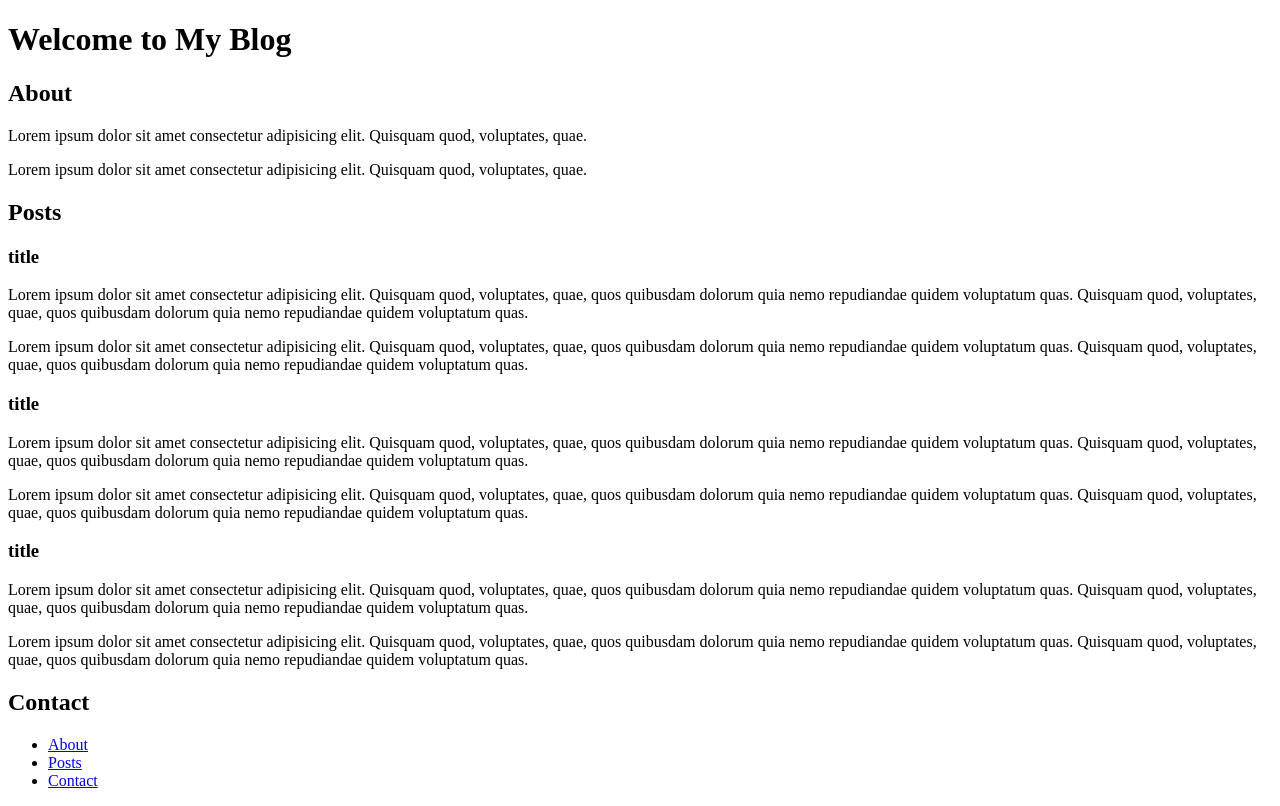
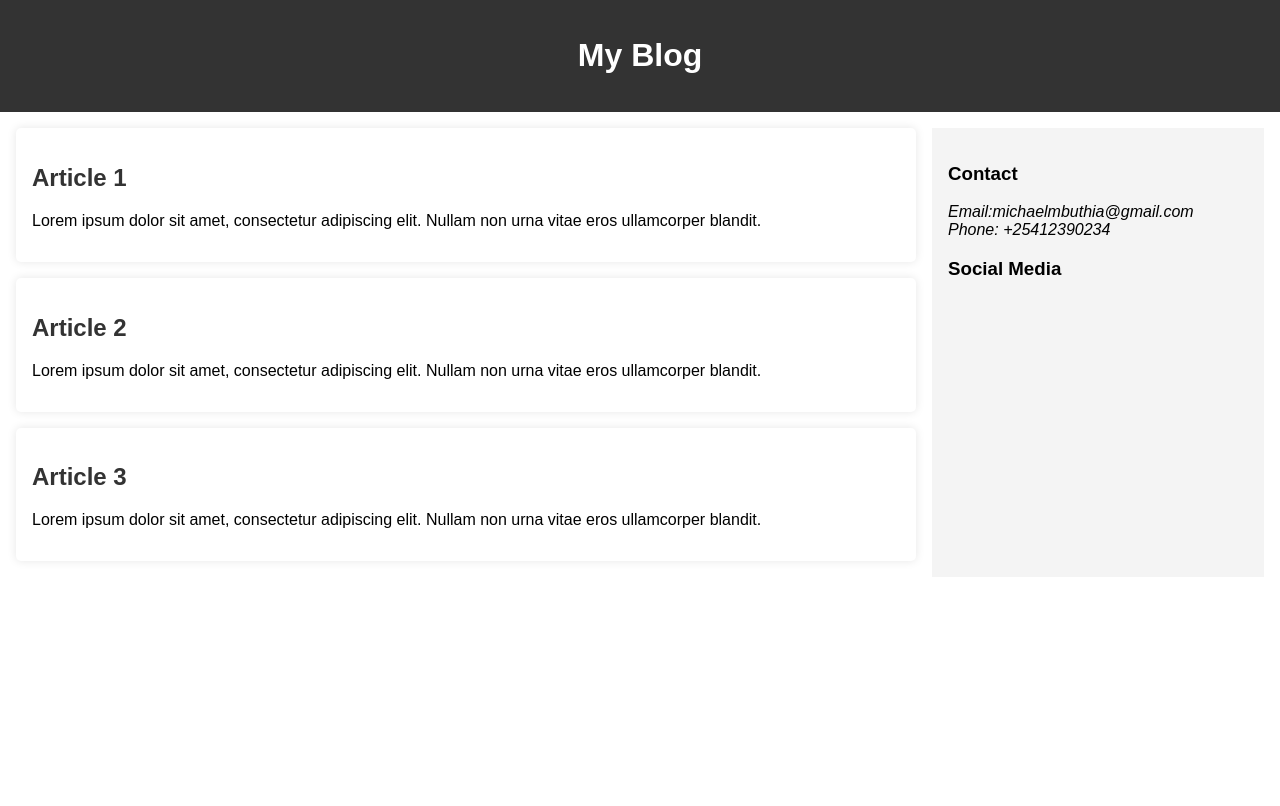
Before and after one commit to Michael-Mbuthia/Blog-page, a plain HTML site: page index.html in a window 1280 px wide. Drawn offline with Linux system fonts and the light colour scheme.

Commit message:
update 'index.html' and create new 'styles.css'

```diff
--- a/index.html
+++ b/index.html
@@ -1,90 +1,38 @@
 <!DOCTYPE html>
 <html lang="en">
 <head>
+    <meta charset="UTF-8">
+    <meta name="viewport" content="width=device-width, initial-scale=1.0">
+    <link rel="stylesheet" href="styles.css">
     <title>My Blog</title>
-    <meta charset="UTF-8" />
 </head>
 <body>
     <header>
-      <h1>Welcome to My Blog</h1>
+        <h1>My Blog</h1>
     </header>
-    <main>
-      <section id="about">
-        <h2>About</h2>
-        <p>
-            Lorem ipsum dolor sit amet consectetur adipisicing elit. Quisquam  quod, voluptates, quae.
-        </p>
-        <p>
-            Lorem ipsum dolor sit amet consectetur adipisicing elit. Quisquam  quod, voluptates, quae.
-        </p>
-      </section>
-      <section id="posts">
-        <h2>Posts</h2>
-
+    <div class="container">
+        <div class="main-content">
             <article>
-          <h3>title</h3>
-          <p>
-            Lorem ipsum dolor sit amet consectetur adipisicing elit. Quisquam
-            quod, voluptates, quae, quos quibusdam dolorum quia nemo repudiandae
-            quidem voluptatum quas. Quisquam quod, voluptates, quae, quos
-            quibusdam dolorum quia nemo repudiandae quidem voluptatum quas.
-          </p>
-          <p>
-            Lorem ipsum dolor sit amet consectetur adipisicing elit. Quisquam
-            quod, voluptates, quae, quos quibusdam dolorum quia nemo repudiandae
-            quidem voluptatum quas. Quisquam quod, voluptates, quae, quos
-            quibusdam dolorum quia nemo repudiandae quidem voluptatum quas.
-          </p>
+                <h2>Article 1</h2>
+                <p>Lorem ipsum dolor sit amet, consectetur adipiscing elit. Nullam non urna vitae eros ullamcorper blandit.</p>
             </article>
             <article>
-          <h3>title</h3>
-          <p>
-            Lorem ipsum dolor sit amet consectetur adipisicing elit. Quisquam
-            quod, voluptates, quae, quos quibusdam dolorum quia nemo repudiandae
-            quidem voluptatum quas. Quisquam quod, voluptates, quae, quos
-            quibusdam dolorum quia nemo repudiandae quidem voluptatum quas.
-          </p>
-          <p>
-            Lorem ipsum dolor sit amet consectetur adipisicing elit. Quisquam
-            quod, voluptates, quae, quos quibusdam dolorum quia nemo repudiandae
-            quidem voluptatum quas. Quisquam quod, voluptates, quae, quos
-            quibusdam dolorum quia nemo repudiandae quidem voluptatum quas.
-          </p>
+                <h2>Article 2</h2>
+                <p>Lorem ipsum dolor sit amet, consectetur adipiscing elit. Nullam non urna vitae eros ullamcorper blandit.</p>
             </article>
             <article>
-          <h3>title</h3>
-          <p>
-            Lorem ipsum dolor sit amet consectetur adipisicing elit. Quisquam
-            quod, voluptates, quae, quos quibusdam dolorum quia nemo repudiandae
-            quidem voluptatum quas. Quisquam quod, voluptates, quae, quos
-            quibusdam dolorum quia nemo repudiandae quidem voluptatum quas.
-          </p>
-          <p>
-            Lorem ipsum dolor sit amet consectetur adipisicing elit. Quisquam
-            quod, voluptates, quae, quos quibusdam dolorum quia nemo repudiandae
-            quidem voluptatum quas. Quisquam quod, voluptates, quae, quos
-            quibusdam dolorum quia nemo repudiandae quidem voluptatum quas.
-          </p>
+                <h2>Article 3</h2>
+                <p>Lorem ipsum dolor sit amet, consectetur adipiscing elit. Nullam non urna vitae eros ullamcorper blandit.</p>
             </article>
-      </section>
-    </main>
-
-    <footer>
-      <section id="contact">
-        <h2>Contact</h2>
+        </div>
+        <aside class="sidebar">
+            <h3>Contact</h3>
     <address>
-
+        Email:michaelmbuthia@gmail.com <br>
+        Phone: +25412390234
     </address>
-      </section>
-    </footer>
-    <aside>
-        <nav>
-          <ul>
-            <li><a href="#about">About</a></li>
-            <li><a href="#posts">Posts</a></li>
-            <li><a href="#contact">Contact</a></li>
-          </ul>
-        </nav>
+    <h3>Social Media</h3>
         </aside>
+    </div>
 </body>
 </html>
--- /dev/null
+++ b/styles.css
@@ -0,0 +1,39 @@
+body {
+    display: flex;
+    flex-direction: column;
+    margin: 0;
+    font-family: Arial, sans-serif;
+}
+/*header*/
+header {
+    background-color: #333;
+    color: white;
+    padding: 1rem;
+    text-align: center;
+}
+.container {
+    display: flex;
+    padding: 1rem;
+}
+.main-content {
+    flex: 3;
+    padding-right: 1rem;
+}
+/*sidebar*/
+.sidebar {
+    flex: 1;
+    background-color: #f4f4f4;
+    padding: 1rem;
+}
+
+/*article*/
+article {
+    background-color: #fff;
+    padding: 1rem;
+    margin-bottom: 1rem;
+    border-radius: 5px;
+    box-shadow: 0 0 10px rgba(0,0,0,0.1);
+}
+h2 {
+    color: #333;
+}
```
Lines whose indentation alone changed are shown as unchanged.
